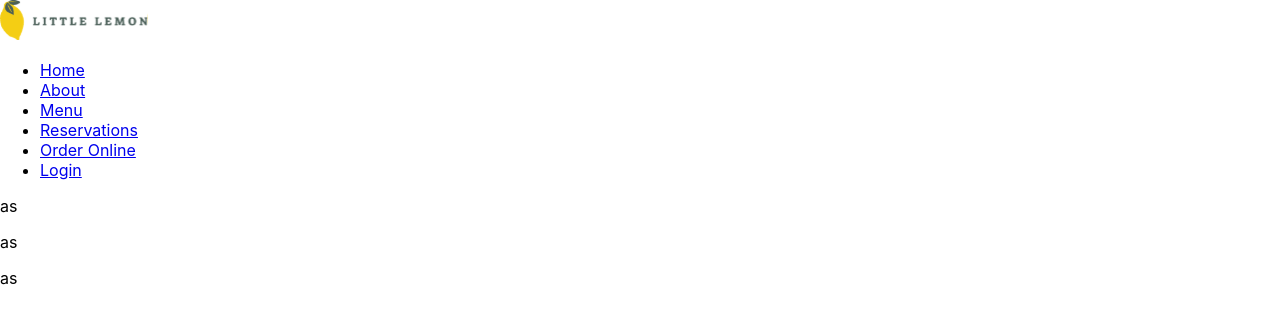
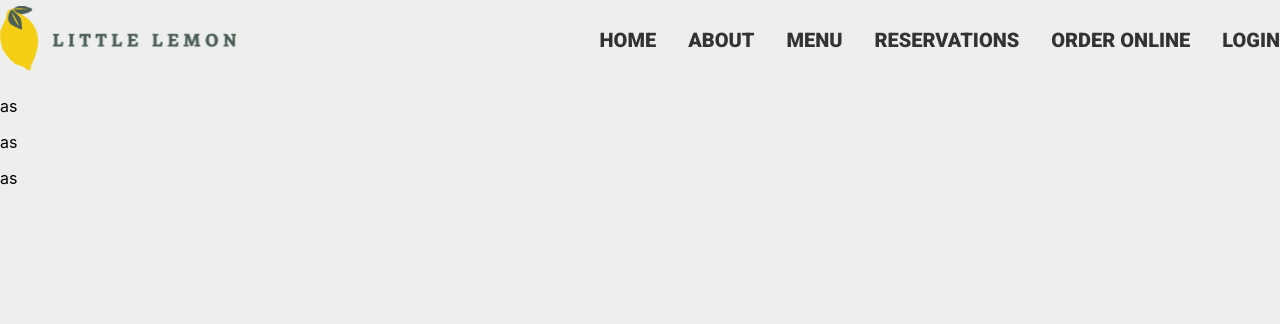
Before and after one commit to SrAlmodovar/alejandro-app, a React (Create React App) app: page / in a window 1280 px wide. Shown: the top 324 px of the page. Built offline with nearby package versions, Linux system fonts and the light colour scheme.

Commit message:
He modificado el archivo index.css para agregar reglas generales a la pagina y modificado el archivo app.css para agregar las reglas a la barra de navegacion

```diff
--- a/public/index.html
+++ b/public/index.html
@@ -10,11 +10,14 @@
       content="Mediterranean restaurant focused on traditional recipes served with a modern twist, located in Chicago"
     />
     <meta name="author" content="Alejandro Agustin">
-    <meta name="language" content="english">
+    <meta name="language" content="English">
     <meta name="og:title" content="Mediterranean food restaurant"/>
     <meta name="og:description" content="Traditional dishes with a modern touch in Chicago"/>
     <meta name="og:image" content="../src/Icons_assets/logo.svg"/>
     <link rel="apple-touch-icon" href="%PUBLIC_URL%/logo192.png" />
+    <link rel="preconnect" href="https://fonts.googleapis.com">
+    <link rel="preconnect" href="https://fonts.gstatic.com" crossorigin>
+    <link href="https://fonts.googleapis.com/css2?family=Karla:ital,wght@0,200..800;1,200..800&family=Roboto:ital,wght@0,100;0,300;0,400;0,500;0,700;0,900;1,100;1,300;1,400;1,500;1,700;1,900&display=swap" rel="stylesheet">
     <!--
       manifest.json provides metadata used when your web app is installed on a
       user's mobile device or desktop. See https://developers.google.com/web/fundamentals/web-app-manifest/
--- a/src/App.css
+++ b/src/App.css
@@ -1,38 +1,67 @@
-.App {
-  text-align: center;
+:root{
+  --main-color: #495E57;
+  --main2-color: #F4CE14;
+  --secondary-color: #EE9972;
+  --secondary2-color: #FBDABB;
+  --secondary3-color: #EDEFEE;
+  --secondary4-color: #333333;
+  --title-font: "Roboto", "Karla";
 }
 
-.App-logo {
-  height: 40vmin;
-  pointer-events: none;
+/* Generales */
+
+a {
+  text-decoration: none;
 }
 
-@media (prefers-reduced-motion: no-preference) {
-  .App-logo {
-    animation: App-logo-spin infinite 20s linear;
-  }
+/* Barra nav */
+
+.logoImg {
+  height: 4rem;
+  width: auto;
 }
 
-.App-header {
-  background-color: #282c34;
-  min-height: 100vh;
+.navbar {
   display: flex;
-  flex-direction: column;
   align-items: center;
-  justify-content: center;
-  font-size: calc(10px + 2vmin);
-  color: white;
+  justify-content: space-between;
+  height: 5rem;
+  width: auto;
+  font-family: var(--title-font);
+  font-weight: 800;
+  font-size: 20px;
 }
 
-.App-link {
-  color: #61dafb;
+header nav ul {
+  display: flex;
+  list-style-type: none;
+  gap: 2rem;
+  text-transform: uppercase;
 }
 
-@keyframes App-logo-spin {
-  from {
-    transform: rotate(0deg);
-  }
-  to {
-    transform: rotate(360deg);
-  }
+header nav ul li a{
+  color: var(--secondary4-color);
+  position: relative;
 }
+
+header nav ul li a:hover{
+  color: var(--main-color);
+}
+
+header nav ul li a::before{
+  content: "";
+  position: absolute;
+  display: block;
+  width: 100%;
+  height: 3px;
+  bottom: 0;
+  left: 0;
+  background-color: var(--main-color);
+  transform: scaleX(0);
+  transition: transform 0.3s ease;
+
+}
+
+header nav ul li a:hover::before{
+  transform: scaleX(1);
+}
--- a/src/Components/Header.js
+++ b/src/Components/Header.js
@@ -4,10 +4,12 @@ import logo from "../Icons_assets/Logo.svg";
 function Header(){
   return (
     <header>
+      <nav className="navbar">
       <div className="logo">
-        <img src={logo} alt="Little Lemon logo"></img>
+        <a href="#home">
+          <img className="logoImg" src={logo} alt="Little Lemon logo"></img>
+        </a>
       </div>
-      <nav>
         <ul>
           <li><a href="#home">Home</a></li>
           <li><a href="#about">About</a></li>
--- a/src/index.css
+++ b/src/index.css
@@ -1,6 +1,8 @@
 body {
-  margin: 0;
-  font-family: -apple-system, BlinkMacSystemFont, 'Segoe UI', 'Roboto', 'Oxygen',
+  margin: 0 auto;
+  max-width: 80rem;
+  background-color: var(--secondary3-color);
+  font-family: -apple-system, 'Karla', 'Roboto', BlinkMacSystemFont, 'Segoe UI', 'Oxygen',
     'Ubuntu', 'Cantarell', 'Fira Sans', 'Droid Sans', 'Helvetica Neue',
     sans-serif;
   -webkit-font-smoothing: antialiased;
```
